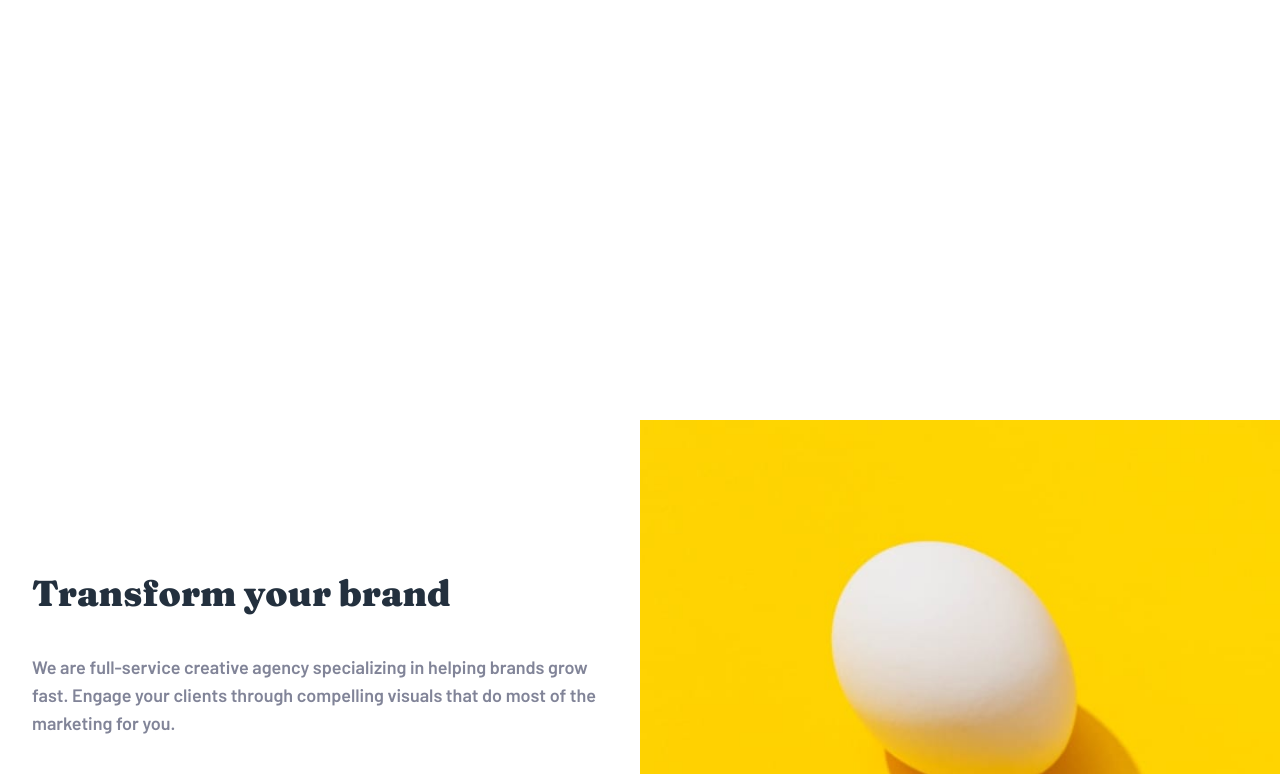
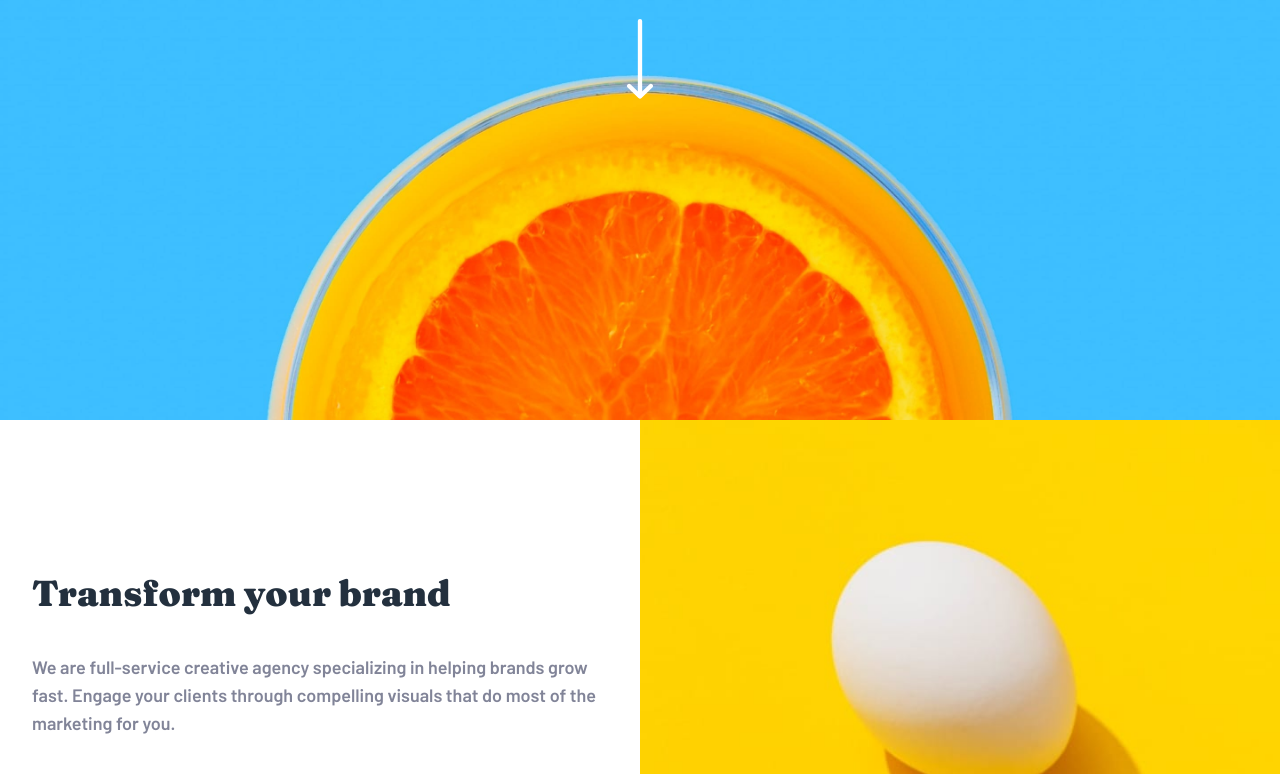
Before and after one commit to AldoSZ94/agency-landing-page, a website built with Vite: page index.html in a window 1280 px wide. Shown: the part 220-994 px from the top of the page. Built offline with nearby package versions, Linux system fonts and the light colour scheme; files whose address does not match are found by name.

Commit message:
Add files via upload

```diff
--- a/index.html
+++ b/index.html
@@ -8,7 +8,7 @@
   </head>
   <body class="font-barlow text-lg font-semibold">
     <header
-      class="relative min-h-130 bg-[url('./src/assets/img/image-header-mobile.jpg')] bg-cover bg-position-[center_bottom] md:bg-[url('./src/assets/img/image-header-desktop.jpg')] lg:min-h-160"
+      class="relative min-h-130 bg-[url('/img/image-header-mobile.jpg')] bg-cover bg-position-[center_bottom] md:bg-[url('/img/image-header-desktop.jpg')] lg:min-h-160"
     >
       <div class="mx-auto w-9/10 text-white">
         <!-- NAV BAR -->
```
Also changed, not shown: public/img/image-header-desktop.jpg (added), public/img/image-header-mobile.jpg (added).
